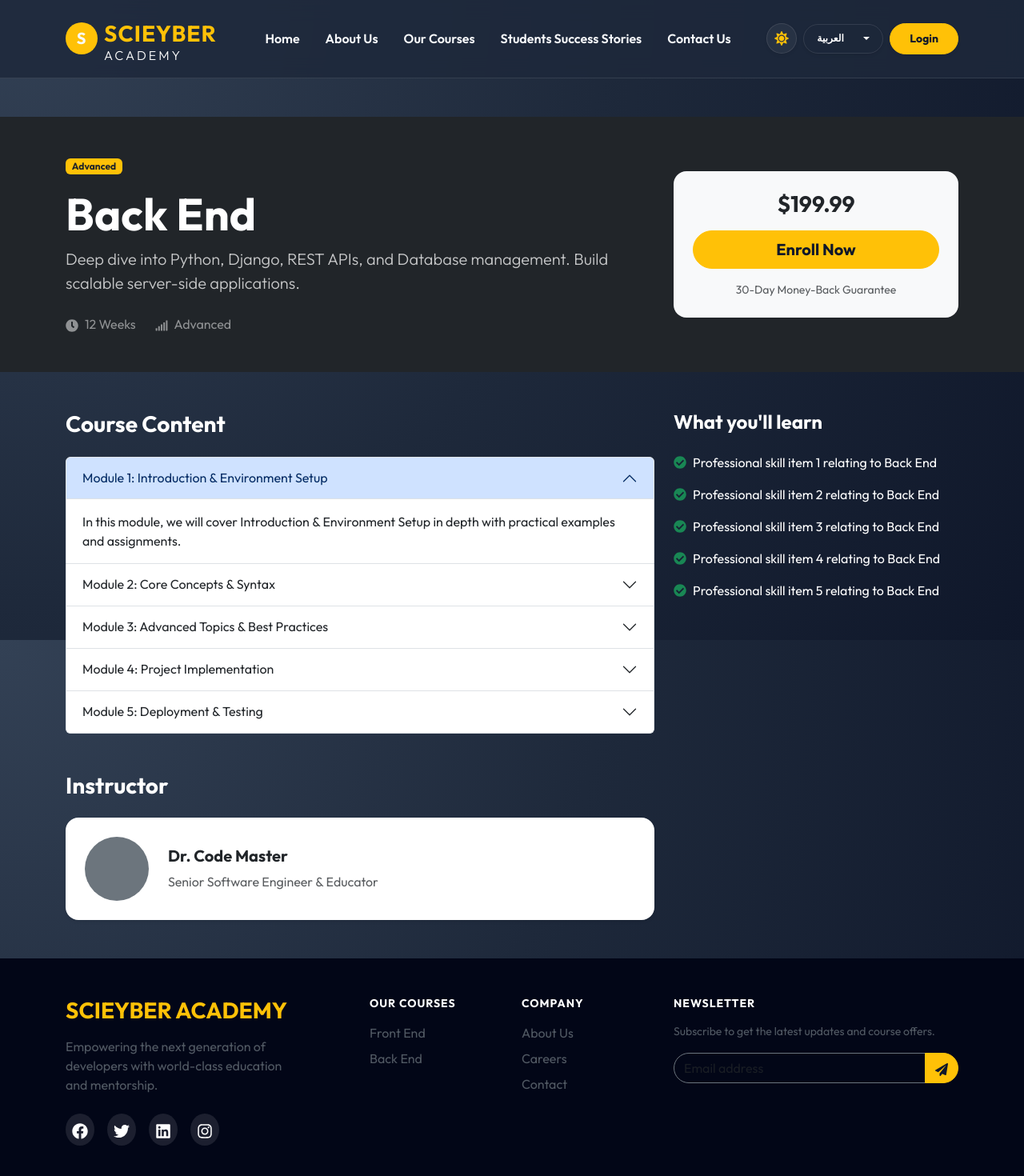
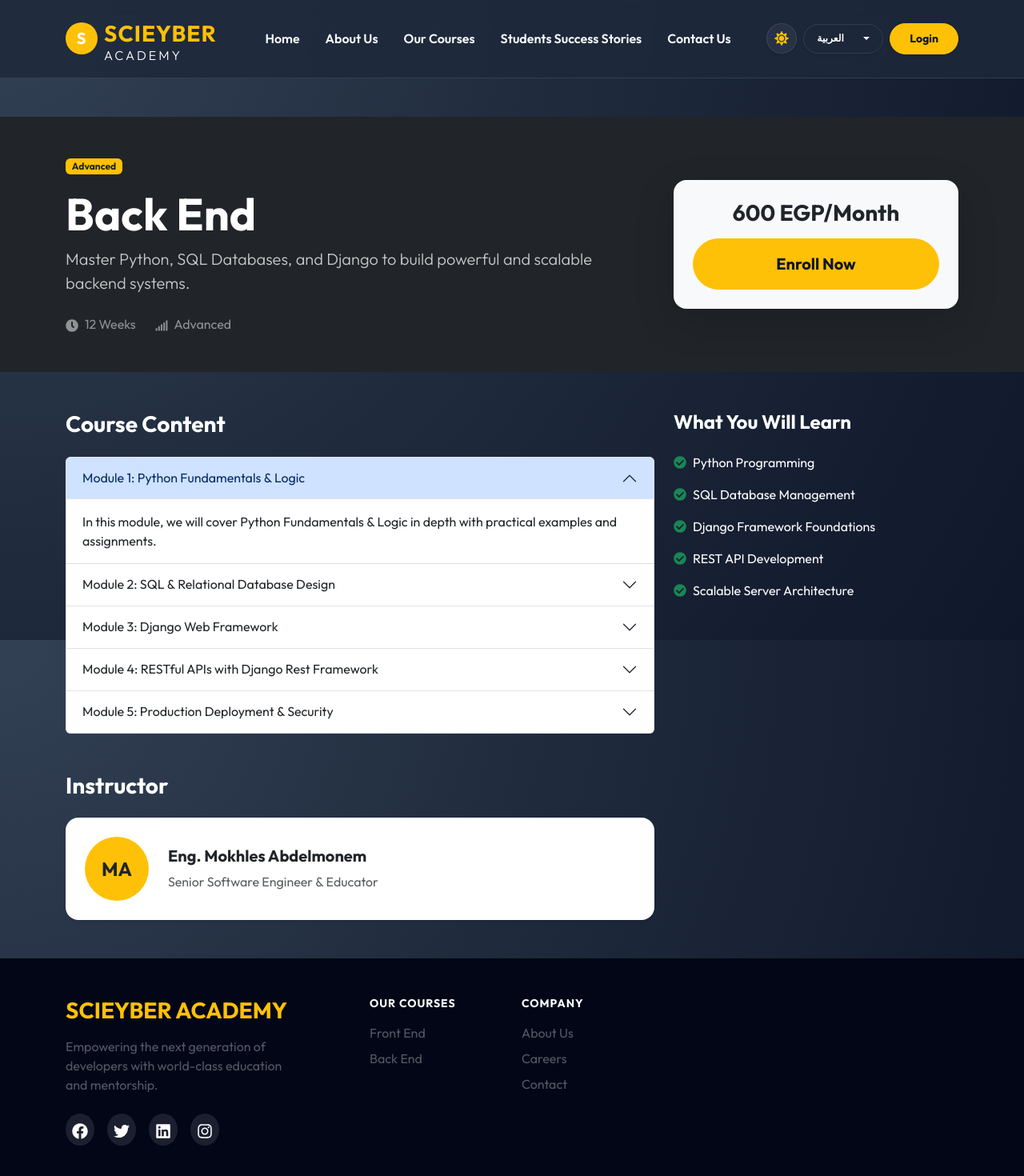
Before and after one commit to eslam9779/Scieyber-academy, a React (Vite) app: page /course/backend in a window 1280 px wide. Shown: the top 1470 px of the page at 80% size. Built offline with nearby package versions, Linux system fonts and the light colour scheme.

Commit message:
feat: implement course details page, foundational UI components, and internationalization setup.

```diff
--- a/src/components/AboutSection.jsx
+++ b/src/components/AboutSection.jsx
@@ -81,7 +81,7 @@ const AboutSection = () => {
                                 <Button href="#courses" variant="primary" className="rounded-pill px-5 py-3 text-dark fw-bold border-0 shadow-lg flex-grow-1 flex-md-grow-0" style={{ background: 'var(--primary-color)' }}>
                                     {t('LearnMore')} <FaArrowRight className="ms-2 small" />
                                 </Button>
-                                <Button href="#contact" variant="outline-light" className="rounded-pill px-5 py-3 opacity-50 hover-opacity-100 transition-all border-white text-white flex-grow-1 flex-md-grow-0">
+                                <Button href="#contact" variant="outline-light" className="rounded-pill px-5 py-3 opacity-50 hover-opacity-100 transition-all border-white flex-grow-1 flex-md-grow-0">
                                     {t('ContactTitle')} <FaComment className="ms-2 small" />
                                 </Button>
                             </div>
--- a/src/components/CategoriesSection.jsx
+++ b/src/components/CategoriesSection.jsx
@@ -13,7 +13,7 @@ const CategoriesSection = () => {
             id: 'frontend',
             title: t('FrontEnd'),
             icon: <FaReact />,
-            desc: "Master React.js, Redux, and modern UI libraries with high-performance architectures.",
+            desc: t('FrontEndDesc'),
             color: "#61DAFB",
             duration: `4 ${t('Months')}`,
             level: "Beginner to Pro"
@@ -22,7 +22,7 @@ const CategoriesSection = () => {
             id: 'backend',
             title: t('BackEnd'),
             icon: <FaPython />,
-            desc: "Build robust, scalable APIs and microservices with Python, Django, and modern Databases.",
+            desc: t('BackEndDesc'),
             color: "#306998",
             duration: `4 ${t('Months')}`,
             level: "Beginner to Pro"
@@ -124,10 +124,21 @@ const CategoriesSection = () => {
                                         <div className="mb-5">
                                             <div className="small fw-bold text-uppercase text-primary-custom mb-3" style={{ letterSpacing: '2px' }}>{t('WhatYouWillLearn')}</div>
                                             <div className="row g-2">
-                                                <div className="col-6 text-white-50 small d-flex align-items-center"><FaCheckCircle className="text-primary-custom me-2" /> Expert Mentorship</div>
-                                                <div className="col-6 text-white-50 small d-flex align-items-center"><FaCheckCircle className="text-primary-custom me-2" /> Real Projects</div>
-                                                <div className="col-6 text-white-50 small d-flex align-items-center"><FaCheckCircle className="text-primary-custom me-2" /> Certifications</div>
-                                                <div className="col-6 text-white-50 small d-flex align-items-center"><FaCheckCircle className="text-primary-custom me-2" /> Job Support</div>
+                                                {cat.id === 'frontend' ? (
+                                                    <>
+                                                        <div className="col-6 text-white-50 small d-flex align-items-center"><FaCheckCircle className="text-primary-custom me-2" /> HTML & CSS</div>
+                                                        <div className="col-6 text-white-50 small d-flex align-items-center"><FaCheckCircle className="text-primary-custom me-2" /> JavaScript</div>
+                                                        <div className="col-6 text-white-50 small d-flex align-items-center"><FaCheckCircle className="text-primary-custom me-2" /> Bootstrap</div>
+                                                        <div className="col-6 text-white-50 small d-flex align-items-center"><FaCheckCircle className="text-primary-custom me-2" /> React JS</div>
+                                                    </>
+                                                ) : (
+                                                    <>
+                                                        <div className="col-6 text-white-50 small d-flex align-items-center"><FaCheckCircle className="text-primary-custom me-2" /> Python</div>
+                                                        <div className="col-6 text-white-50 small d-flex align-items-center"><FaCheckCircle className="text-primary-custom me-2" /> SQL Database</div>
+                                                        <div className="col-6 text-white-50 small d-flex align-items-center"><FaCheckCircle className="text-primary-custom me-2" /> Django</div>
+                                                        <div className="col-6 text-white-50 small d-flex align-items-center"><FaCheckCircle className="text-primary-custom me-2" /> REST APIs</div>
+                                                    </>
+                                                )}
                                             </div>
                                         </div>
 
--- a/src/components/Footer.jsx
+++ b/src/components/Footer.jsx
@@ -19,16 +19,16 @@ const Footer = () => {
                             Empowering the next generation of developers with world-class education and mentorship.
                         </p>
                         <div className="d-flex gap-3">
-                            <div className="bg-white bg-opacity-10 p-2 rounded-circle cursor-pointer hover-scale transition">
+                            <div className="bg-white bg-opacity-10 p-2 rounded-circle cursor-pointer hover-scale transition hover-facebook">
                                 <FaFacebook size={20} className="text-white" />
                             </div>
-                            <div className="bg-white bg-opacity-10 p-2 rounded-circle cursor-pointer hover-scale transition">
+                            <div className="bg-white bg-opacity-10 p-2 rounded-circle cursor-pointer hover-scale transition hover-twitter">
                                 <FaTwitter size={20} className="text-white" />
                             </div>
-                            <div className="bg-white bg-opacity-10 p-2 rounded-circle cursor-pointer hover-scale transition">
+                            <div className="bg-white bg-opacity-10 p-2 rounded-circle cursor-pointer hover-scale transition hover-linkedin">
                                 <FaLinkedin size={20} className="text-white" />
                             </div>
-                            <div className="bg-white bg-opacity-10 p-2 rounded-circle cursor-pointer hover-scale transition">
+                            <div className="bg-white bg-opacity-10 p-2 rounded-circle cursor-pointer hover-scale transition hover-instagram">
                                 <FaInstagram size={20} className="text-white" />
                             </div>
                         </div>
@@ -48,21 +48,6 @@ const Footer = () => {
                             <li><a href="#" className="text-decoration-none text-secondary hover-primary transition">Contact</a></li>
                         </ul>
                     </Col>
-                    <Col lg={4} md={4}>
-                        <h6 className="text-white fw-bold mb-3 text-uppercase small" style={{ letterSpacing: '1px' }}>Newsletter</h6>
-                        <p className="text-secondary small opacity-75 mb-3">Subscribe to get the latest updates and course offers.</p>
-                        <InputGroup className="mb-3">
-                            <Form.Control
-                                placeholder="Email address"
-                                aria-label="Email address"
-                                className="bg-transparent border-secondary text-white focus-ring-0"
-                                style={{ borderRadius: '50px 0 0 50px', borderColor: '#334155' }}
-                            />
-                            <Button variant="primary" id="button-addon2" style={{ borderRadius: '0 50px 50px 0' }}>
-                                <FaPaperPlane />
-                            </Button>
-                        </InputGroup>
-                    </Col>
                 </Row>
                 <hr className="border-secondary opacity-25 my-5" />
                 <div className="text-center text-secondary small opacity-50">
@@ -70,7 +55,17 @@ const Footer = () => {
                 </div>
             </Container>
             <style>{`
-                .hover-scale:hover { transform: scale(1.1); background-color: var(--primary-color) !important; }
+                .hover-scale:hover {
+                    transform: scale(1.1);
+                }
+                .hover-facebook:hover { background-color: #1877F2 !important; }
+                .hover-twitter:hover { background-color: #1DA1F2 !important; }
+                .hover-linkedin:hover { background-color: #0A66C2 !important; }
+                .hover-instagram:hover { background-color: #E4405F !important; }
+
+                .hover-scale:hover svg {
+                    color: white !important;
+                }
                 .hover-primary:hover { color: var(--primary-color) !important; }
                 .transition { transition: all 0.3s ease; }
             `}</style>
--- a/src/i18n.js
+++ b/src/i18n.js
@@ -40,6 +40,26 @@ i18n
                     AboutUs: "About Us",
                     Testimonials: "Students Success Stories",
                     FAQ: "Frequently Asked Questions",
+                    Copyright: "© 2024 Scieyber Academy. All rights reserved.",
+                    FrontEndDesc: "Master HTML, CSS, JavaScript, jQuery, Bootstrap, and React JS to become a professional Frontend Developer.",
+                    BackEndDesc: "Master Python, SQL Databases, and Django to build powerful and scalable backend systems.",
+                    WhatYouWillLearnFE: "HTML, CSS, JavaScript, jQuery, Bootstrap, React JS",
+                    WhatYouWillLearnBE: "Python, SQL Database, Django",
+                    FE_Module1: "HTML & CSS: Building Modern Layouts",
+                    FE_Module2: "JavaScript Essentials: Logic and Dom",
+                    FE_Module3: "Interactive UI with jQuery",
+                    FE_Module4: "Responsive Design with Bootstrap",
+                    FE_Module5: "Modern Web Apps with React JS",
+                    FE_Module6: "React Advanced & Performance",
+                    BE_Module1: "Python Fundamentals & Logic",
+                    BE_Module2: "SQL & Relational Database Design",
+                    BE_Module3: "Django Web Framework",
+                    BE_Module4: "RESTful APIs with Django Rest Framework",
+                    BE_Module5: "Production Deployment & Security",
+                    Instructor_FE: "Eng. Eslam Abdelsattar",
+                    Instructor_BE: "Eng. Mokhles Abdelmonem",
+                    PriceMonth: "/Month",
+                    Currency: "EGP",
                     Copyright: "© 2024 Scieyber Academy. All rights reserved.",
                     Email: "Email Address",
                     Password: "Password",
@@ -90,7 +110,10 @@ i18n
                     Students: "Global Students",
                     StudentsDesc: "Learning & Growing",
                     ExploreOurCurriculum: "Explore Our Curriculum",
-                    WhatYouWillLearn: "What You Will Learn"
+                    WhatYouWillLearn: "What You Will Learn",
+                    Module: "Module",
+                    ModuleDescription: "In this module, we will cover",
+                    ModuleDescriptionEnd: "in depth with practical examples and assignments."
                 }
             },
             ar: {
@@ -112,6 +135,30 @@ i18n
                     Testimonials: "قصص نجاح طلابنا",
                     FAQ: "الأسئلة الشائعة",
                     Copyright: "© 2024 Scieyber Academy. جميع الحقوق محفوظة.",
+                    FrontEndDesc: "أتقن HTML و CSS و JavaScript و jQuery و Bootstrap و React JS لتصبح مطور واجهات احترافي.",
+                    BackEndDesc: "أتقن Python وقواعد بيانات SQL و Django لبناء أنظمة خلفية قوية وقابلة للتوسع.",
+                    WhatYouWillLearnFE: "HTML, CSS, JavaScript, jQuery, Bootstrap, React JS",
+                    WhatYouWillLearnBE: "Python, SQL Database, Django",
+                    FE_Module1: "HTML & CSS: بناء التنسيقات الحديثة",
+                    FE_Module2: "أساسيات JavaScript: المنطق والتعامل مع DOM",
+                    FE_Module3: "واجهات تفاعلية باستخدام jQuery",
+                    FE_Module4: "التصميم المتجاوب باستخدام Bootstrap",
+                    FE_Module5: "تطبيقات الويب الحديثة باستخدام React JS",
+                    FE_Module6: "React المتقدم والأداء",
+                    BE_Module1: "أساسيات Python والمنطق",
+                    BE_Module2: "SQL وتصميم قواعد البيانات العلائقية",
+                    BE_Module3: "إطار عمل Django للويب",
+                    BE_Module4: "بناء RESTful APIs باستخدام Django Rest Framework",
+                    BE_Module5: "النشر للإنتاج والأمان",
+                    Instructor_FE: "م. إسلام عبد الستار",
+                    Instructor_BE: "م. مخلص عبد المنعم",
+                    PriceMonth: "/شهرياً",
+                    Currency: "ج.م",
+                    Module1: "المقدمة والأساسيات",
+                    Module2: "القواعد والميزات الأساسية للغة",
+                    Module3: "المنطق المتقدم وإدارة الحالة",
+                    Module4: "أطر العمل وأنظمة المكتبات",
+                    Module5: "مشروع واقعي والنشر",
                     Email: "البريد الإلكتروني",
                     Password: "كلمة المرور",
                     ConfirmPassword: "تأكيد كلمة المرور",
@@ -161,7 +208,10 @@ i18n
                     Students: "طلابنا حول العالم",
                     StudentsDesc: "تعلم ونمو مستمر",
                     ExploreOurCurriculum: "استكشف مناهجنا التعليمية",
-                    WhatYouWillLearn: "ماذا ستتعلم في هذه الدورة"
+                    WhatYouWillLearn: "ماذا ستتعلم في هذه الدورة",
+                    Module: "الوحدة",
+                    ModuleDescription: "في هذه الوحدة، سنغطي",
+                    ModuleDescriptionEnd: "بعمق مع أمثلة عملية وتمارين."
                 }
             }
         }
--- a/src/pages/CourseDetails.jsx
+++ b/src/pages/CourseDetails.jsx
@@ -5,24 +5,29 @@ import { useTranslation } from 'react-i18next';
 import { FaCheckCircle, FaClock, FaSignal } from 'react-icons/fa';
 
 const CourseDetails = () => {
+
     const { id } = useParams();
+
     const { t } = useTranslation();
 
-    // Mock Data
+    // Updated Data based on user requirements
     const courseData = {
         title: id === 'backend' ? t('BackEnd') : t('FrontEnd'),
-        description: id === 'backend'
-            ? "Deep dive into Python, Django, REST APIs, and Database management. Build scalable server-side applications."
-            : "Master React.js, Hooks, Redux Toolkit, and connect with REST APIs. Build modern, interactive user interfaces.",
+        description: id === 'backend' ? t('BackEndDesc') : t('FrontEndDesc'),
         duration: "12 " + t('Weeks'),
         level: id === 'backend' ? t('Advanced') : t('Beginner'),
-        syllabus: [
-            "Introduction & Environment Setup",
-            "Core Concepts & Syntax",
-            "Advanced Topics & Best Practices",
-            "Project Implementation",
-            "Deployment & Testing"
-        ]
+        price: id === 'backend' ? "600" : "500",
+        instructor: {
+            name: id === 'backend' ? t('Instructor_BE') : t('Instructor_FE'),
+            role: "Senior Software Engineer & Educator",
+            initials: id === 'backend' ? "MA" : "EA"
+        },
+        syllabus: id === 'backend'
+            ? [t('BE_Module1'), t('BE_Module2'), t('BE_Module3'), t('BE_Module4'), t('BE_Module5')]
+            : [t('FE_Module1'), t('FE_Module2'), t('FE_Module3'), t('FE_Module4'), t('FE_Module5'), t('FE_Module6')],
+        whatYouWillLearn: id === 'backend'
+            ? ["Python Programming", "SQL Database Management", "Django Framework Foundations", "REST API Development", "Scalable Server Architecture"]
+            : ["HTML5 & CSS3 Mastery", "JavaScript (ES6+) Core Concepts", "jQuery Library & UI Interactions", "Bootstrap Responsive Design", "React JS Modern Framework"]
     };
 
     return (
@@ -40,10 +45,9 @@ const CourseDetails = () => {
                             </div>
                         </Col>
                         <Col lg={4} className="mt-4 mt-lg-0 text-center">
-                            <Card className="bg-light text-dark p-4 border-0 rounded-4">
-                                <h3 className="fw-bold mb-3">$199.99</h3>
-                                <Button variant="primary" size="lg" className="w-100 fw-bold rounded-pill mb-3">{t('EnrollNow')}</Button>
-                                <small className="text-muted">30-Day Money-Back Guarantee</small>
+                            <Card className="bg-light text-dark p-4 border-0 rounded-4 shadow-lg">
+                                <h3 className="fw-bold mb-3">{courseData.price} {t('Currency')}{t('PriceMonth')}</h3>
+                                <Button variant="primary" size="lg" className="w-100 fw-bold rounded-pill mb-0 py-3">{t('EnrollNow')}</Button>
                             </Card>
                         </Col>
                     </Row>
@@ -57,9 +61,9 @@ const CourseDetails = () => {
                         <Accordion defaultActiveKey="0" className="mb-5">
                             {courseData.syllabus.map((item, index) => (
                                 <Accordion.Item eventKey={index.toString()} key={index}>
-                                    <Accordion.Header>{`Module ${index + 1}: ${item}`}</Accordion.Header>
+                                    <Accordion.Header>{t('Module')} {index + 1}: {item}</Accordion.Header>
                                     <Accordion.Body>
-                                        In this module, we will cover {item} in depth with practical examples and assignments.
+                                        {t('ModuleDescription')} {item} {t('ModuleDescriptionEnd')}
                                     </Accordion.Body>
                                 </Accordion.Item>
                             ))}
@@ -68,27 +72,35 @@ const CourseDetails = () => {
                         <h3 className="fw-bold mb-4">{t('Instructor')}</h3>
                         <Card className="border-0 shadow-sm p-4 rounded-4">
                             <div className="d-flex align-items-center">
-                                <div className="rounded-circle bg-secondary me-4" style={{ width: '80px', height: '80px' }}></div>
+                                <div className="rounded-circle bg-primary-custom text-dark d-flex align-items-center justify-content-center fw-bold fs-4 me-4" style={{ width: '80px', height: '80px' }}>
+                                    {courseData.instructor.initials}
+                                </div>
                                 <div>
-                                    <h5 className="fw-bold">Dr. Code Master</h5>
-                                    <p className="text-muted mb-0">Senior Software Engineer & Educator</p>
+                                    <h5 className="fw-bold">{courseData.instructor.name}</h5>
+                                    <p className="text-muted mb-0">{courseData.instructor.role}</p>
                                 </div>
                             </div>
                         </Card>
                     </Col>
                     <Col lg={4}>
-                        <h4 className="fw-bold mb-4">What you'll learn</h4>
+                        <h4 className="fw-bold mb-4">{t('WhatYouWillLearn')}</h4>
                         <ul className="list-unstyled">
-                            {[1, 2, 3, 4, 5].map((i) => (
+                            {courseData.whatYouWillLearn.map((item, i) => (
                                 <li key={i} className="mb-3 d-flex align-items-start">
                                     <FaCheckCircle className="text-success mt-1 me-2 flex-shrink-0" />
-                                    <span>Professional skill item {i} relating to {courseData.title}</span>
+                                    <span>{item}</span>
                                 </li>
                             ))}
                         </ul>
                     </Col>
                 </Row>
             </Container>
+            <style>{`
+                [dir="rtl"] .accordion-button::after {
+                    margin-left: 0;
+                    margin-right: auto;
+                }
+            `}</style>
         </div>
     );
 };
```
Also changed, not shown: src/components/ContactSection.jsx (+7 -2 lines), src/components/TestimonialsSection.jsx (+8 -2 lines).
